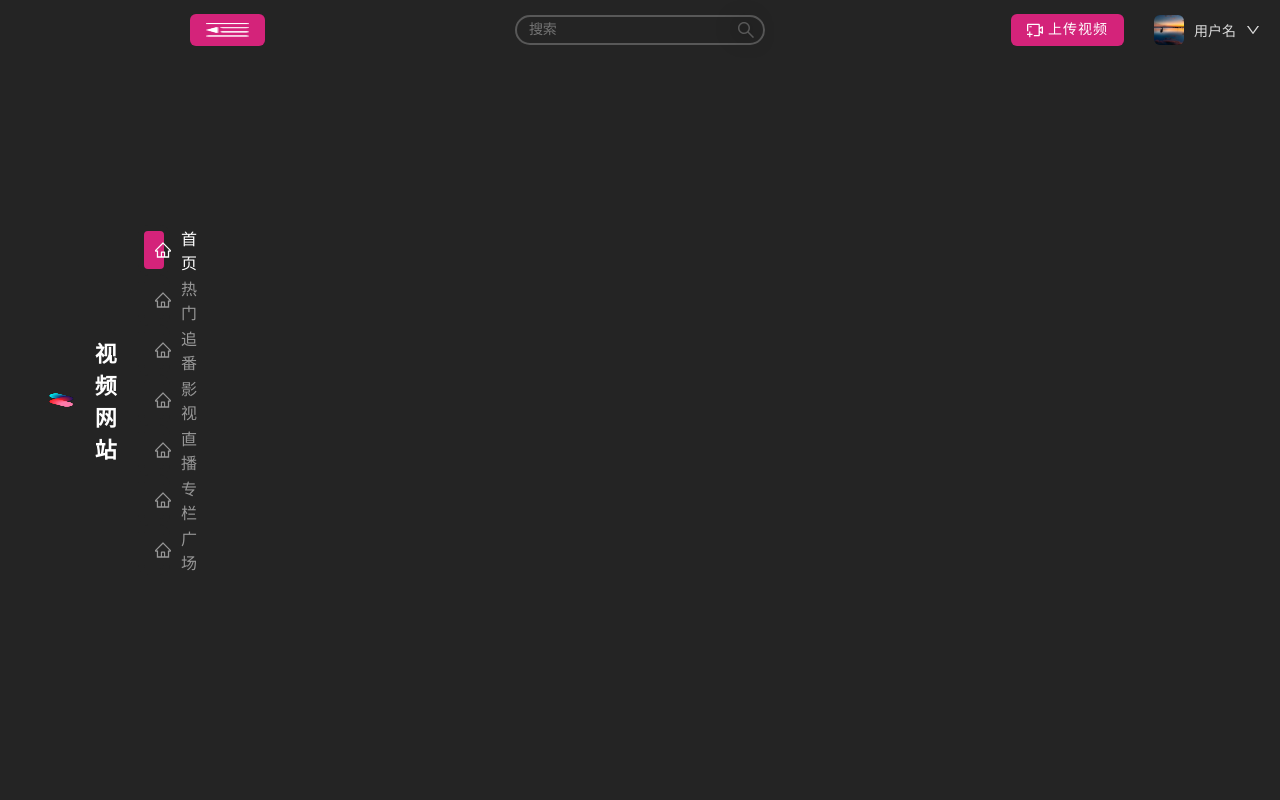
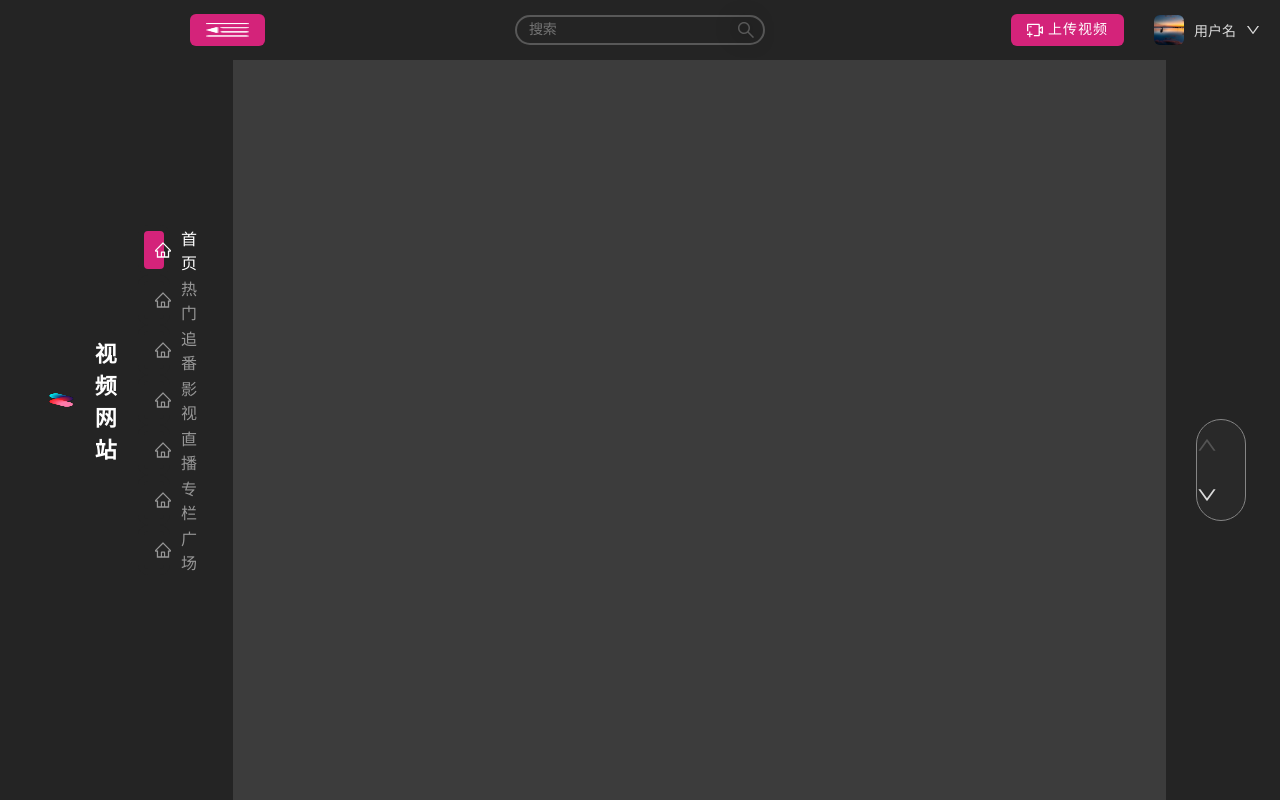
Before and after one commit to WillemHia/video-sharing-web, a React (Create React App) app: page /home in a window 1280 px wide. Shown: the top 800 px of the page. Built offline with nearby package versions, Linux system fonts and the light colour scheme; a web font is replaced by a local one.

Commit message:
feat: 初步完成主页布局，及交互效果

```diff
--- a/package.json
+++ b/package.json
@@ -18,6 +18,7 @@
     "react-redux": "^9.0.4",
     "react-router-dom": "^6.21.1",
     "react-scripts": "5.0.1",
+    "swiper": "^11.0.5",
     "typescript": "^4.4.2",
     "web-vitals": "^2.1.0"
   },
--- a/src/assets/styles/index.scss
+++ b/src/assets/styles/index.scss
@@ -27,3 +27,7 @@ code {
 #root {
     height: 100vh;
 }
+
+::-webkit-scrollbar {
+    display: none;
+}
--- a/src/components/Header/index.scoped.scss
+++ b/src/components/Header/index.scoped.scss
@@ -23,8 +23,6 @@
         font-weight: 700;
         overflow-y: auto;
         padding: 0.1rem 0;
-        //隐藏滚动条
-        scrollbar-width: none;
 
         .nav-item {
             flex-shrink: 0;
--- a/src/components/PCHeader/index.scoped.scss
+++ b/src/components/PCHeader/index.scoped.scss
@@ -128,6 +128,11 @@
                         cursor: pointer;
                     }
                 }
+
+                .no-history {
+                    font-size: 14px;
+                    color: #8d8d8d;
+                }
             }
 
             .hot-video-header {
@@ -182,7 +187,7 @@
                         color: #ffa700;
                     }
 
-                    .hot-video-item-hot{
+                    .hot-video-item-hot {
                         color: #ffe0a4;
                     }
                 }
@@ -251,6 +256,7 @@
 
         .user-menu {
             position: absolute;
+            z-index: 1;
             top: 100%;
             right: 0;
             width: 100%;
--- a/src/components/PCHeader/index.tsx
+++ b/src/components/PCHeader/index.tsx
@@ -61,6 +61,7 @@ const PCHeader: FC<Props> = ({ changeNavLen, shortNavVisible }) => {
                             <div className="search-history-item" key={item.id}>{item.name}</div>
                         ))}
                         <div className="search-history-item-more" onClick={showMoreHistory}>{showMore ? <UpOutlined /> : <DownOutlined />}</div>
+                        {/* <span className="no-history">暂无历史</span> */}
                     </div>
                     <div className="hot-video-header">
                         <span>热门视频</span>
--- a/src/pages/Home/index.scoped.scss
+++ b/src/pages/Home/index.scoped.scss
@@ -2,17 +2,19 @@
     width: 100%;
     height: 100%;
     display: flex;
-    gap: 20px;
-    padding: 10px 20px;
+    align-items: center;
+    gap: 30px;
+    padding: 10px 10px;
 
     .video-list {
+        width: 0;
         height: 100%;
-        display: flex;
-        flex-direction: column;
-        gap: 20px;
-        overflow-y: auto;
         flex-grow: 1;
-        scrollbar-width: none;
+
+        .swiper {
+            width: 100%;
+            height: 100%;
+        }
 
         .video-item {
             width: 100%;
@@ -24,6 +26,23 @@
     }
 
     .video-choose {
-        width: 60px;
+        width: 50px;
+        font-size: 20px;
+        color: #dadada;
+        display: flex;
+        flex-direction: column;
+        background-color: #292929;
+        border-radius: 27px;
+        border: 1px solid #858585;
+
+        .video-choose-icon {
+            padding: 15px 0;
+            cursor: pointer;
+        }
+
+        .video-choose-icon-disabled {
+            color: #535353;
+            pointer-events: none;
+        }
     }
 }
--- a/src/pages/Home/index.tsx
+++ b/src/pages/Home/index.tsx
@@ -1,17 +1,40 @@
-import React, { FC } from "react";
+import React, { FC, useState } from "react";
+import { DownOutlined, UpOutlined } from "@ant-design/icons";
+import { Swiper, SwiperSlide } from 'swiper/react';
+import { Mousewheel, Keyboard } from 'swiper/modules';
+import type { SwiperClass } from "swiper/react";
+import 'swiper/css';
 import "./index.scoped.scss";
 
 const Home: FC = () => {
+    const [activeIndex, setActiveIndex] = useState(0);
+    const [swiperInstance, setSwiperInstance] = useState<SwiperClass>();
 
     return (
         <div className="container-pc">
             <div className="video-list">
-                <div className="video-item"></div>
-                <div className="video-item"></div>
-                <div className="video-item"></div>
-                <div className="video-item"></div>
+                <Swiper
+                    spaceBetween={20}
+                    speed={800}
+                    direction="vertical"
+                    mousewheel={true}
+                    keyboard={true}
+                    modules={[Mousewheel,Keyboard]}
+                    onSlideChange={(swiper: SwiperClass) => setActiveIndex(swiper.realIndex)}
+                    onSwiper={setSwiperInstance}
+                >
+                    {[1, 2, 3, 4, 5].map((item, index) => (
+                        <SwiperSlide key={index}>
+                            <div className="video-item">{item}</div>
+                        </SwiperSlide>
+                    )
+                    )}
+                </Swiper>
             </div>
-            <div className="video-choose"></div>
+            <div className="video-choose">
+                <UpOutlined className={`video-choose-icon ${activeIndex === 0 && 'video-choose-icon-disabled'}`} onClick={() => swiperInstance!.slidePrev()} />
+                <DownOutlined className={`video-choose-icon ${activeIndex === 4 && 'video-choose-icon-disabled'}`} onClick={() => swiperInstance!.slideNext()} />
+            </div>
         </div>
     );
 };
--- a/src/pages/Layout/index.scoped.scss
+++ b/src/pages/Layout/index.scoped.scss
@@ -25,6 +25,8 @@
         margin-top: 60px;
         flex-grow: 1;
         padding: 10px;
+        position: relative;
+        z-index: 0;
     }
 
     .header {
```
Also changed, not shown: 1 other file (tests, documents, lock files or other folders).
